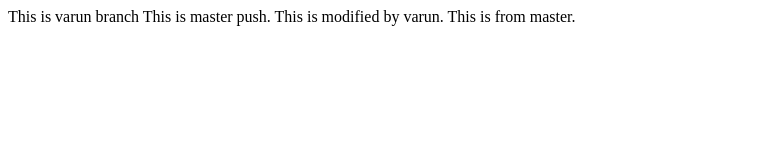
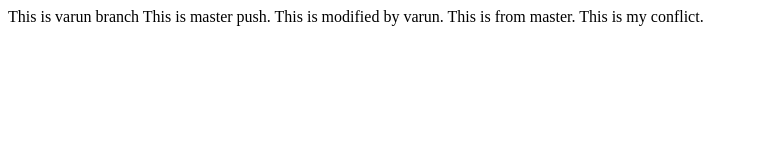
Before and after one commit to varungrazitti/gti-sample, a plain HTML site: page index.html in a window 1280 px wide. Shown: the whole page, without its empty margins (0-758 px from the left). Drawn offline with Linux system fonts and the light colour scheme.

Commit message:
Conflict By Varun Branch

```diff
--- a/index.html
+++ b/index.html
@@ -10,5 +10,6 @@
     This is varun branch
     This is master push. This is modified by varun.
     This is from master.
+    This is my conflict.
 </body>
 </html>
```
